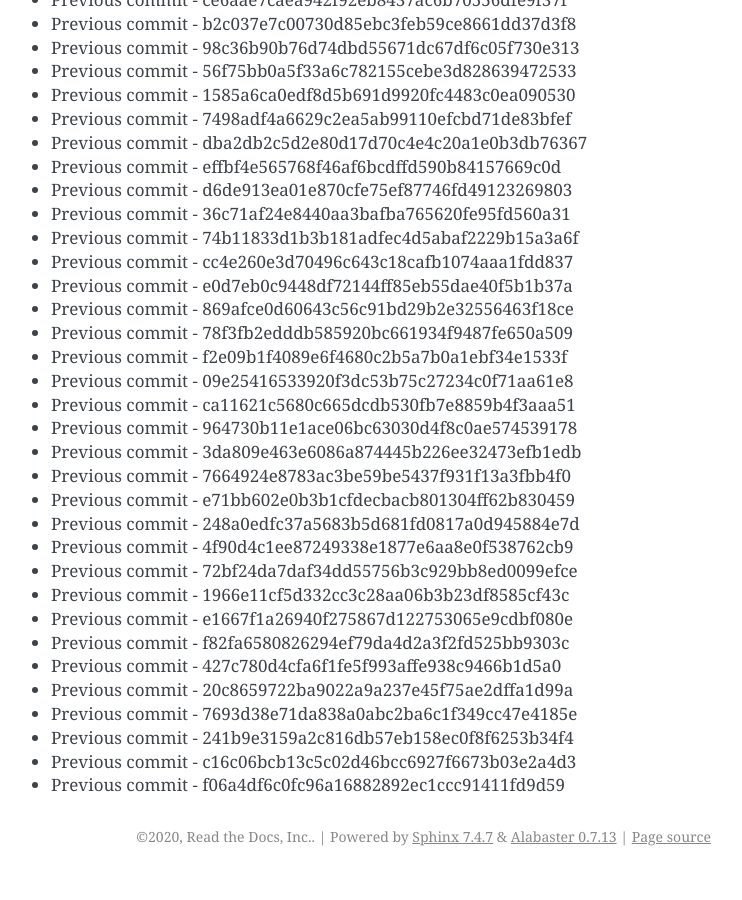
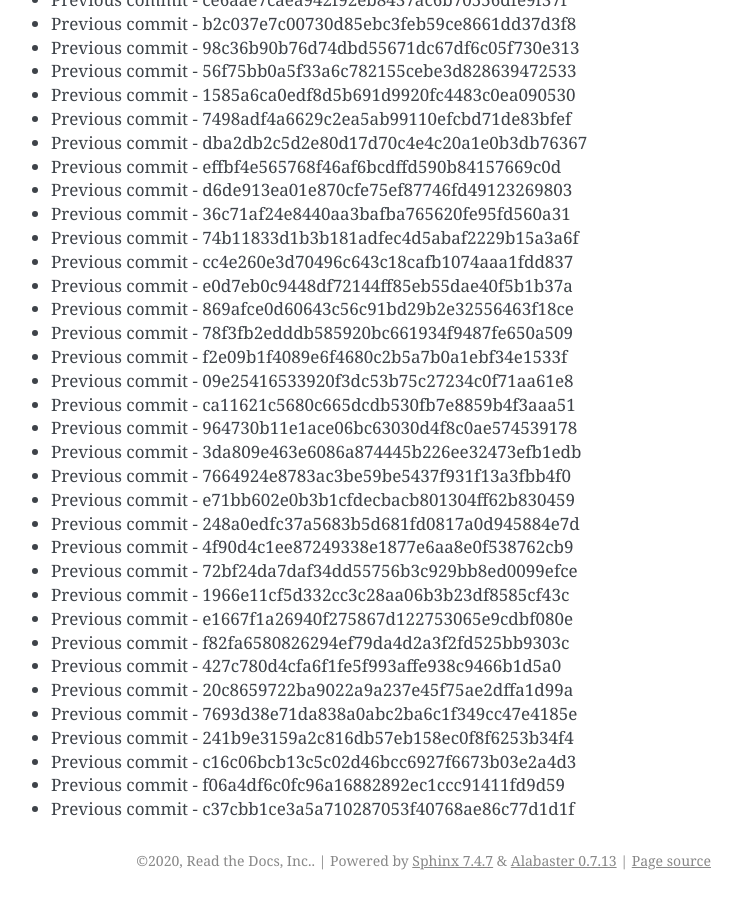
Before and after one commit to readthedocs/rtd-git-stresstest, a Sphinx documentation site: the page built from docs/updates.rst, in a window 1280 px wide and 900 px high, scrolled down 95843 px. Shown: the whole window, without its empty margins (399-1141 px from the left). Built offline with Sphinx 7.4.7, drawn with Linux system fonts in a browser that asks for light colours; before the commit the page ends 96719 px from its top, so only the background shows below that.

Commit message:
Generating commit from previous: c37cbb1ce3a5a710287053f40768ae86c77d1d1f

```diff
--- a/docs/updates.rst
+++ b/docs/updates.rst
@@ -4059,3 +4059,4 @@ It can be tested for any performance characteristics.
 * Previous commit - 241b9e3159a2c816db57eb158ec0f8f6253b34f4
 * Previous commit - c16c06bcb13c5c02d46bcc6927f6673b03e2a4d3
 * Previous commit - f06a4df6c0fc96a16882892ec1ccc91411fd9d59
+* Previous commit - c37cbb1ce3a5a710287053f40768ae86c77d1d1f
```
